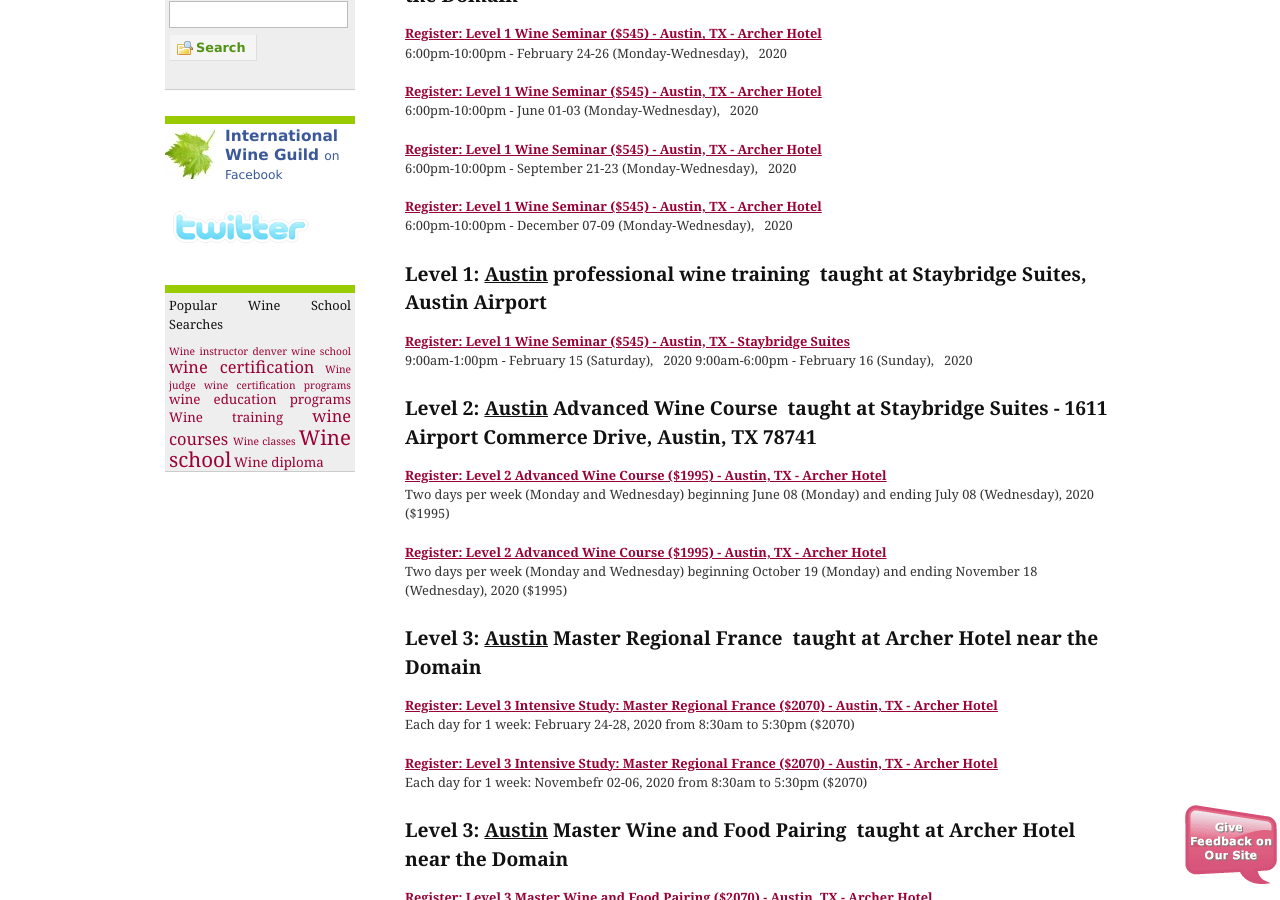
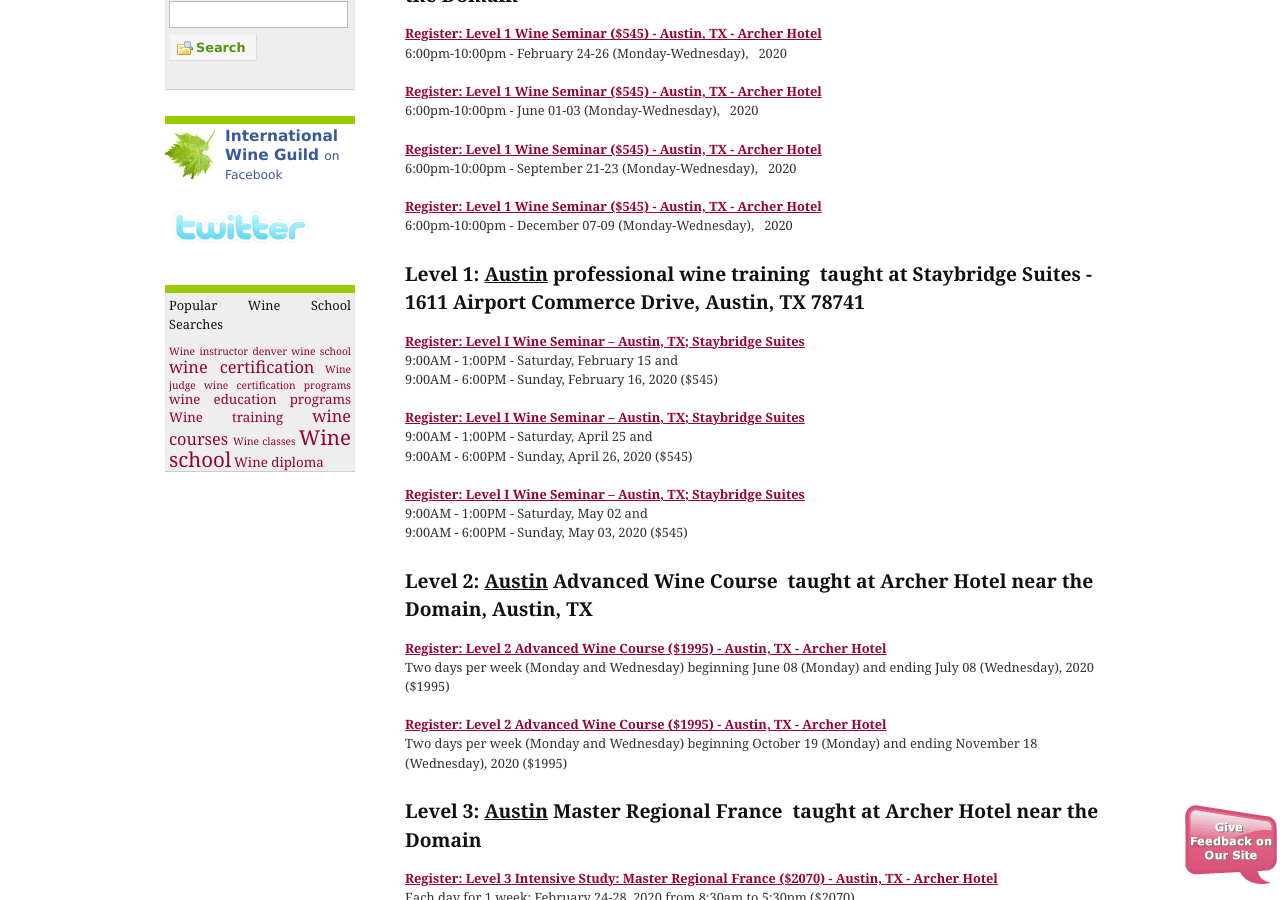
Before and after one commit to CKDev/internationalwineguild.com, a Jekyll site: the page built from texas-wine-school.html, in a window 1280 px wide and 900 px high, scrolled down 1366 px. Built offline with Jekyll 4.4.1, drawn with Linux system fonts in a browser that asks for light colours; a script that is not in the unit is left out; comment, search, counter and statistics services are not loaded.

Commit message:
Update texas-wine-school.html

```diff
--- a/texas-wine-school.html
+++ b/texas-wine-school.html
@@ -65,15 +65,31 @@
       Level 1 Wine Seminar ($545) - Austin, TX - Archer Hotel<br>
     </strong></a>6:00pm-10:00pm - December 07-09 (Monday-Wednesday), &nbsp; 2020</p>
 
-<h3><strong>Level 1: <u>Austin</u> professional wine training&nbsp; taught at Staybridge Suites, Austin Airport&nbsp;</strong></h3>
+<h3><strong>Level 1: <u>Austin</u> professional wine training&nbsp; taught at Staybridge Suites - 1611 Airport Commerce Drive, Austin, TX 78741&nbsp;</strong></h3>
 
 <p><a class="ga-track"
-    href="http://ww4.aitsafe.com/cf/add.cfm?userid=6714687&amp;product=Level+1+Wine+Seminar+Austin-Staybridge+Suites++-++02/15-16,2020&amp;price=545&amp;return=www.internationalwineguild.com/texas-wine-school"><strong>Register:
-      Level 1 Wine Seminar ($545) - Austin, TX - Staybridge Suites<br>
-    </strong></a>9:00am-1:00pm - February 15 (Saturday), &nbsp; 2020
-   9:00am-6:00pm - February 16 (Sunday), &nbsp; 2020</p>
+    href="http://ww4.aitsafe.com/cf/add.cfm?userid=6714687&amp;product=Level+1+Wine+Seminar+Austin-Staybridge+Suites++-++02/15-16, 2020&amp;price=545&amp;return=www.internationalwineguild.com/texas-wine-school">
+    <strong>Register: Level I Wine Seminar – Austin, TX; Staybridge Suites</strong>
+  </a><br>
+  9:00AM - 1:00PM - Saturday, February 15 and<br>
+  9:00AM - 6:00PM - Sunday, February 16, 2020 ($545)</p>
 
-<h3><strong>Level 2: <u>Austin</u> Advanced Wine Course&nbsp; taught at Staybridge Suites - 1611 Airport Commerce Drive, Austin, TX 78741&nbsp;</strong></h3>
+<p><a class="ga-track"
+    href="http://ww4.aitsafe.com/cf/add.cfm?userid=6714687&amp;product=Level+1+Wine+Seminar+Austin-Staybridge+Suites++-++04/25-26, 2020&amp;price=545&amp;return=www.internationalwineguild.com/texas-wine-school">
+    <strong>Register: Level I Wine Seminar – Austin, TX; Staybridge Suites</strong>
+  </a><br>
+  9:00AM - 1:00PM - Saturday, April 25 and<br>
+  9:00AM - 6:00PM - Sunday, April 26, 2020 ($545)</p>
+
+<p><a class="ga-track"
+    href="http://ww4.aitsafe.com/cf/add.cfm?userid=6714687&amp;product=Level+1+Wine+Seminar+Austin-Staybridge+Suites++-++05/2-3, 2020&amp;price=545&amp;return=www.internationalwineguild.com/texas-wine-school">
+    <strong>Register: Level I Wine Seminar – Austin, TX; Staybridge Suites</strong>
+  </a><br>
+  9:00AM - 1:00PM - Saturday, May 02 and<br>
+  9:00AM - 6:00PM - Sunday, May 03, 2020 ($545)</p>
+
+
+<h3><strong>Level 2: <u>Austin</u> Advanced Wine Course&nbsp; taught at Archer Hotel near the Domain, Austin, TX&nbsp;</strong></h3>
 
 <p><a class="ga-track"
     href="http://ww4.aitsafe.com/cf/add.cfm?userid=6714687&amp;product=Level+2+Advanced+Wine+Course+Austin++-++06/08-07/08, 2020&amp;price=1995&amp;return=www.internationalwineguild.com/texas-wine-school"><strong>Register:
```
